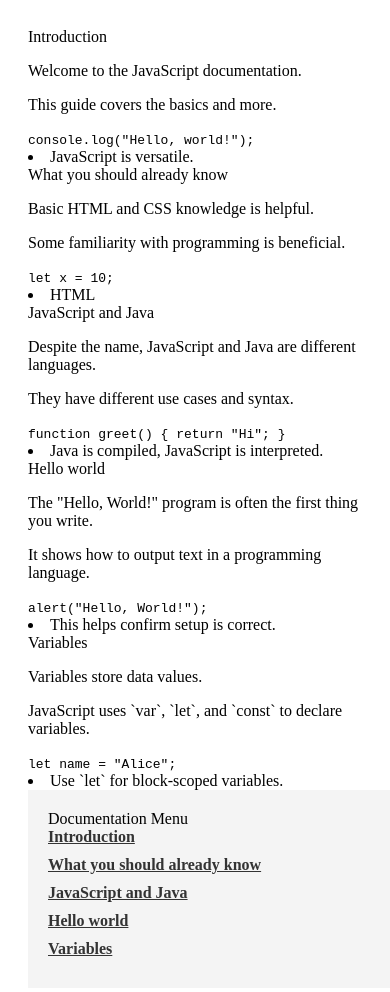
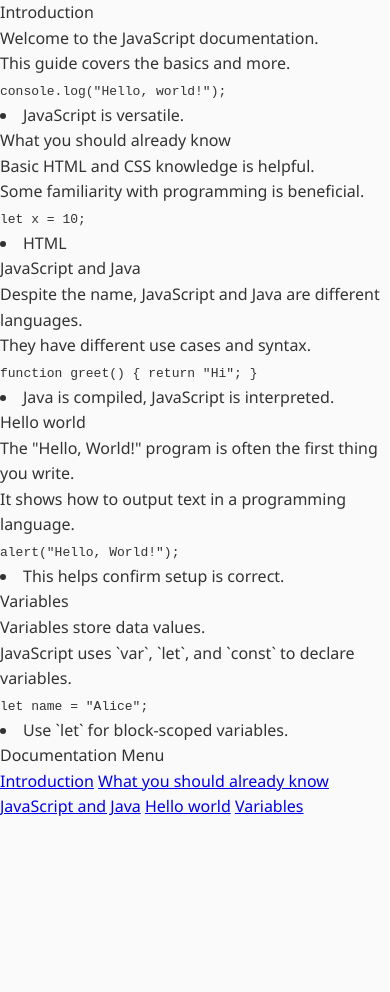
Before and after one commit to dianakius/documentation_page, a plain HTML site: page index.html in a window 390 px wide. After the commit the page ends 844 px from the top, so only its background shows below. Drawn offline with Linux system fonts and the light colour scheme.

Commit message:
restyle(css):add a universal selector and style the body

```diff
--- a/styles.css
+++ b/styles.css
@@ -1,34 +1,12 @@
-#navbar {
-  position: fixed;
-  top: 0;
-  left: 0;
-  width: 200px;
-  height: 100%;
-  background-color: #f4f4f4;
-  padding: 20px;
-  box-shadow: 2px 0 5px rgba(0, 0, 0, 0.1);
+* {
+  margin: 0;
+  padding: 0;
+  box-sizing: border-box;
 }
-#main-doc {
-  margin-left: 220px;
-  padding: 20px;
+body {
+  font-family: 'Segoe UI', Tahoma, Geneva, Verdana, sans-serif;
+  background-color: #fafafa;
+  color: #333;
+  line-height: 1.6;
+  scroll-behavior: smooth;
 }
-.nav-link {
-  display: block;
-  margin-bottom: 10px;
-  color: #333;
-  text-decoration: none;
-  font-weight: bold;
-  text-decoration: underline;
-}
-@media (max-width: 768px) {
-  #navbar {
-    position: static;
-    width: 100%;
-    height: auto;
-    box-shadow: none;
-  }
-
-  #main-doc {
-    margin-left: 0;
-  }
-}
```
